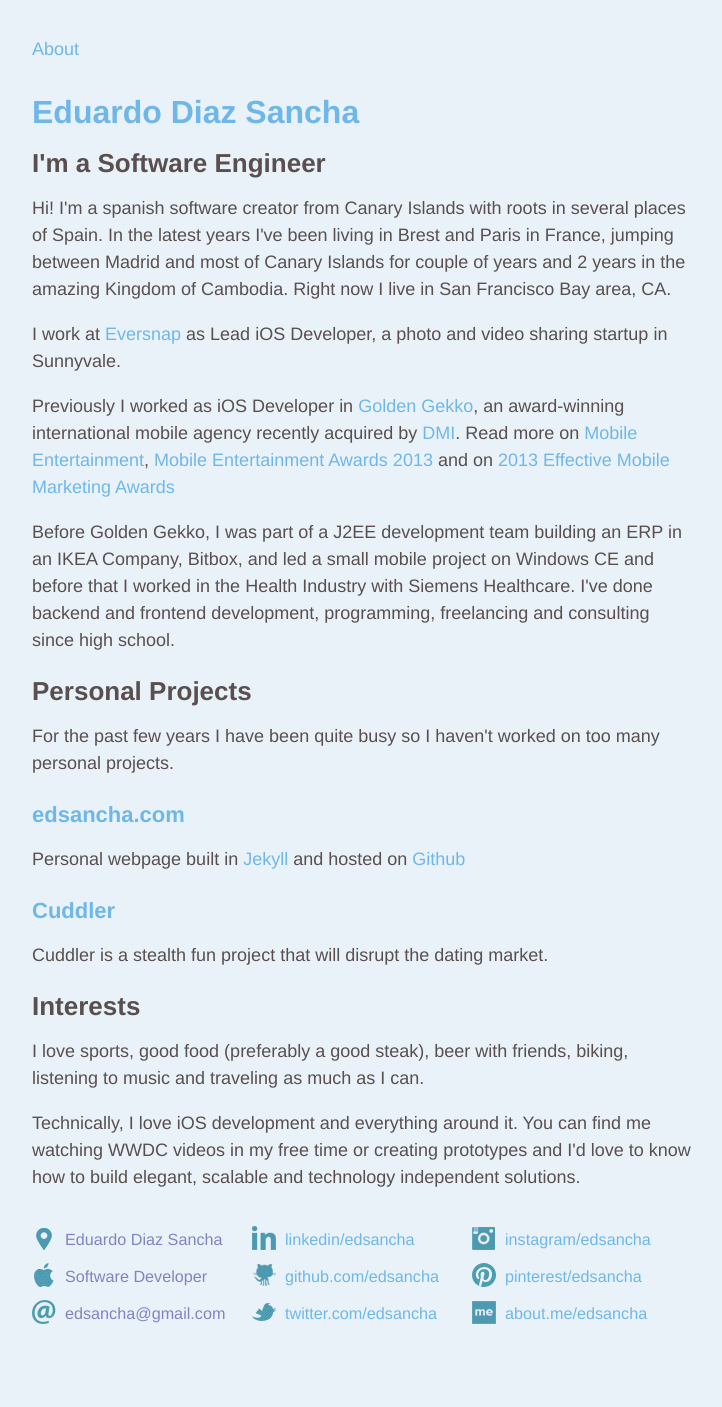
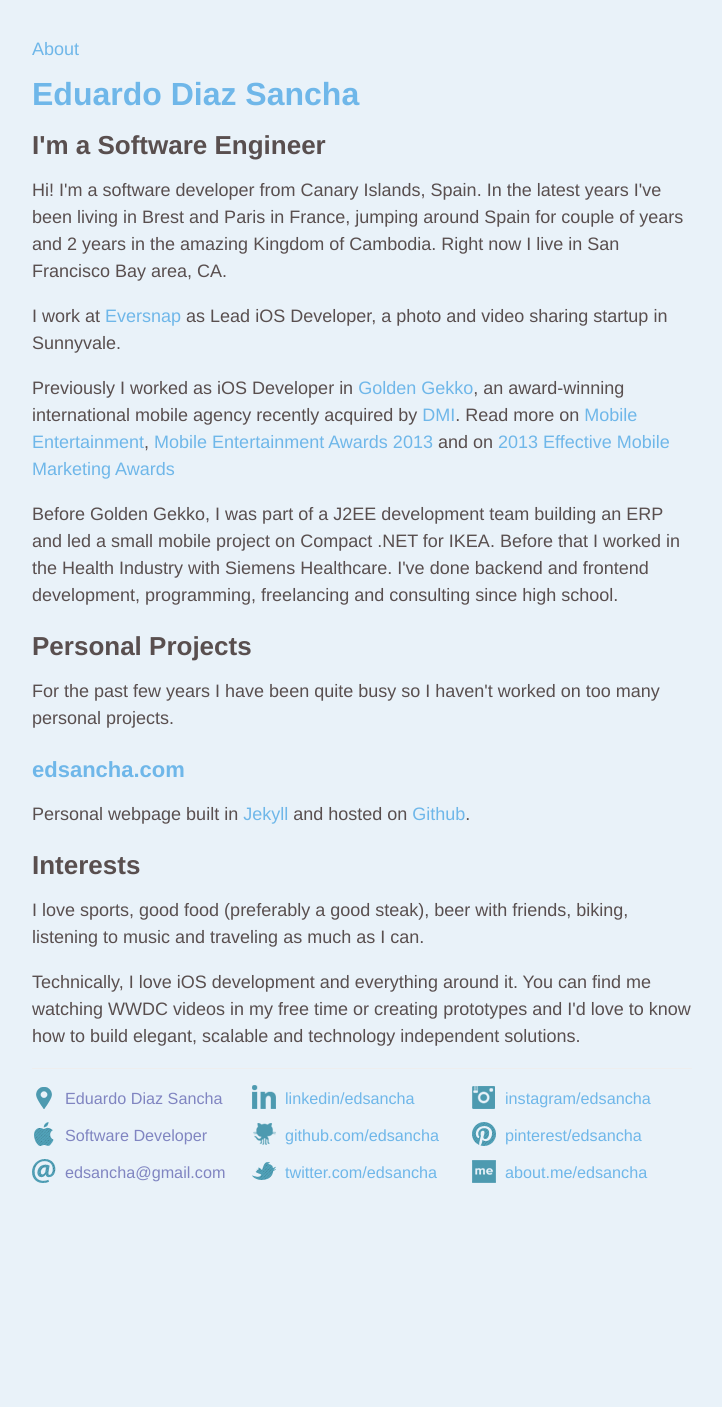
Before and after one commit to EdSancha/edsancha.github.io, a Jekyll site: the page built from index.html, in a window 1280 px wide. Shown: the whole page, without its empty margins (278-1000 px from the left). Built offline with Jekyll 4.4.1, drawn with Linux system fonts in a browser that asks for light colours; Markdown is read by kramdown in place of the engine named in the settings; after the commit the page ends 1266 px from its top, so only the background shows below that.

Commit message:
Cleaning code, better font legibility and other minor stuff

```diff
--- a/css/main.css
+++ b/css/main.css
@@ -25,11 +25,6 @@
 h2 {margin: 24px 0 12px 0; padding: 0; font-size:26px; font-weight:bold;}
 h3 {margin: 24px 0 12px 0; padding: 0; font-size:22px; font-weight:bold;}
 
-/*
-h1, h2, h3, h4, h5, h6 {
-  font-size: 100%; }
-h1 { margin-bottom: 1em; }
-*/
 p { margin: 1em 0; }
 
 a         { color: #6FB7E9; text-decoration:none }
@@ -67,9 +62,12 @@
 .site {
   font-size: 100%;
   text-align: left;
+  line-height: 1.5em;
+  margin:  1em auto 1em;
   width: 80%;
-  margin: 1em auto 1em;
-  line-height: 1.5em;
+  text-rendering:optimizeLegibility;
+
+  -webkit-font-smoothing: antialiased;
 }
 
 .footer {
@@ -77,12 +75,10 @@
   color: #666;
   border-top: 1px solid #eee;
   margin-top: 1em;
-  margin-bottom: 1em;
 /*  overflow: hidden; */
 }
 
 .header {
-    margin-bottom: 1em;
 }
 
 .header a {
@@ -134,43 +130,14 @@
 }
 
 .footer a.aboutme { background: url(../img/social-icons/aboutme.png) left top no-repeat; }
+.footer a.apple { background: url(../img/social-icons/apple.png) left top no-repeat; }
+.footer a.email { background: url(../img/social-icons/email.png) left top no-repeat; }
+.footer a.github { background: url(../img/social-icons/github-alt.png) left top no-repeat; }
 .footer a.instagram { background: url(../img/social-icons/instagram.png) left top no-repeat; }
 .footer a.location { background: url(../img/social-icons/location.png) left top no-repeat; }
+.footer a.linkedin { background: url(../img/social-icons/linkedin-alt.png) left top no-repeat; }
+.footer a.pinterest { background: url(../img/social-icons/pinterest.png) left top no-repeat; }
 .footer a.twitter { background: url(../img/social-icons/twitter.png) left top no-repeat; }
-.footer a.dribbble { background: url(../img/social-icons/dribbble.png) left top no-repeat; }
-.footer a.rss { background: url(../img/social-icons/rss.png) left top no-repeat; }
-.footer a.pinterest { background: url(../img/social-icons/pinterest.png) left top no-repeat; }
-.footer a.digg { background: url(../img/social-icons/digg.png) left top no-repeat; }
-.footer a.flickr { background: url(../img/social-icons/flickr.png) left top no-repeat; }
-.footer a.forrst { background: url(../img/social-icons/forrst.png) left top no-repeat; }
-.footer a.vimeo { background: url(../img/social-icons/vimeo.png) left top no-repeat; }
-.footer a.reddit { background: url(../img/social-icons/reddit.png) left top no-repeat; }
-.footer a.linkedin { background: url(../img/social-icons/linkedin-alt.png) left top no-repeat; }
-.footer a.facebook { background: url(../img/social-icons/facebook.png) left top no-repeat; }
-.footer a.paypal { background: url(../img/social-icons/paypal.png) left top no-repeat; }
-.footer a.stumbleupon { background: url(../img/social-icons/stumbleupon.png) left top no-repeat; }
-.footer a.email { background: url(../img/social-icons/email.png) left top no-repeat; }
-.footer a.deviantart { background: url(../img/social-icons/deviantart.png) left top no-repeat; }
-.footer a.netvibes { background: url(../img/social-icons/netvibes.png) left top no-repeat; }
-.footer a.yahoo { background: url(../img/social-icons/yahoo.png) left top no-repeat; }
-.footer a.github { background: url(../img/social-icons/github-alt.png) left top no-repeat; }
-.footer a.addthis { background: url(../img/social-icons/addthis.png) left top no-repeat; }
-.footer a.behance { background: url(../img/social-icons/behance.png) left top no-repeat; }
-.footer a.blogger { background: url(../img/social-icons/blogger.png) left top no-repeat; }
-.footer a.slashdot { background: url(../img/social-icons/slashdot.png) left top no-repeat; }
-.footer a.technorati { background: url(../img/social-icons/technorati.png) left top no-repeat; }
-.footer a.googleplus { background: url(../img/social-icons/googleplus.png) left top no-repeat; }
-.footer a.apple { background: url(../img/social-icons/apple.png) left top no-repeat; }
-.footer a.myspace { background: url(../img/social-icons/myspace.png) left top no-repeat; }
-.footer a.sharethis { background: url(../img/social-icons/sharethis.png) left top no-repeat; }
-.footer a.yelp { background: url(../img/social-icons/yelp.png) left top no-repeat; }
-.footer a.delicious { background: url(../img/social-icons/delicious.png) left top no-repeat; }
-.footer a.lastfm { background: url(../img/social-icons/lastfm.png) left top no-repeat; }
-.footer a.youtube { background: url(../img/social-icons/youtube.png) left top no-repeat; }
-.footer a.skype { background: url(../img/social-icons/skype.png) left top no-repeat; }
-.footer a.tumblr { background: url(../img/social-icons/tumblr.png) left top no-repeat; }
-.footer a.aim { background: url(../img/social-icons/aim.png) left top no-repeat; }
-.footer a.google { background: url(../img/social-icons/google.png) left top no-repeat; }
 
 .footer a:hover { background-position: left -34px; }
 
@@ -204,12 +171,8 @@
 
   .site {
     width: 480px;
-    margin:  2em auto 2em;
+    margin:  1em auto 1em;
     line-height: 1.5em;
-  }
-
-  .header {
-    margin-bottom: 2em;
   }
 
   .footer .contact { /*left column */
@@ -242,7 +205,8 @@
 
   .site {
     width: 585px;
-    margin:  2em auto 2em;
+    margin:  1em auto 1em;
+    line-height: 1.5em;
   }
 
   .footer .contact { /*left column */
--- a/index.html
+++ b/index.html
@@ -11,7 +11,7 @@
 <!--   <h2>About Me</h2>
  -->
   <p>
-          Hi! I'm a spanish software creator from Canary Islands with roots in several places of Spain. In the latest years I've been living in Brest and Paris in France, jumping between Madrid and most of Canary Islands for couple of years and 2 years in the amazing Kingdom of Cambodia. Right now I live in San Francisco Bay area, CA.
+          Hi! I'm a software developer from Canary Islands, Spain. In the latest years I've been living in Brest and Paris in France, jumping around Spain for couple of years and 2 years in the amazing Kingdom of Cambodia. Right now I live in San Francisco Bay area, CA.
   </p>
   <p>
           I work at <a href="http://www.eversnapapp.com" target="_blank">Eversnap</a> as Lead iOS Developer, a photo and video sharing startup in Sunnyvale.
@@ -20,7 +20,7 @@
           Previously I worked as iOS Developer in <a href="http://www.goldengekko.com" target="_blank">Golden Gekko</a>, an award-winning international mobile agency recently acquired by <a href="http://http://dminc.com" target="_blank">DMI</a>.  Read more on <a href="http://www.mobile-ent.biz/brands/dmi-buys-uk-app-maker-golden-gekko/041941" target="_blank">Mobile Entertainment</a>, <a href="http://www.mobile-ent.biz/industry/me-awards-2013-and-the-winners-are/042285" target="_blank">Mobile Entertainment Awards 2013</a> and on <a href="http://mobilemarketingmagazine.com/awards/2013-effective-mobile-marketing-awards-winners-unveiled/" target="_blank">2013 Effective Mobile Marketing Awards</a>
   </p>
   <p>
-          Before Golden Gekko, I was part of a J2EE development team building an ERP in an IKEA Company, Bitbox, and led a small mobile project on Windows CE and before that I worked in the Health Industry with Siemens Healthcare.  I've done backend and frontend development, programming, freelancing and consulting since high school.
+          Before Golden Gekko, I was part of a J2EE development team building an ERP and led a small mobile project on Compact .NET for IKEA. Before that I worked in the Health Industry with Siemens Healthcare.  I've done backend and frontend development, programming, freelancing and consulting since high school.
   </p>
 
   <h2>Personal Projects</h2>
@@ -31,13 +31,13 @@
 
           <h3><a href="https://github.com/edsancha/edsancha.com/">edsancha.com</a></h3>
           <p>
-                  Personal webpage built in <a href="http://jekyllrb.com" target="_blank">Jekyll</a> and hosted on <a href="http://github.com" target="_blank">Github</a>
+                  Personal webpage built in <a href="http://jekyllrb.com" target="_blank">Jekyll</a> and hosted on <a href="http://github.com" target="_blank">Github</a>.
           </p>
 
-          <h3><a href="https://cuddler.co/" target="_blank">Cuddler</a></h3>
+<!--           <h3><a href="http://cuddler.co/" target="_blank">Cuddler</a></h3>
           <p>
                   Cuddler is a stealth fun project that will disrupt the dating market.
-          </p>
+          </p> -->
 
   <h2>Interests</h2>
   <p>
@@ -46,14 +46,3 @@
   <p>
           Technically, I love iOS development and everything around it. You can find me watching WWDC videos in my free time or creating prototypes and I'd love to know how to build elegant, scalable and technology independent solutions.
   </p>
-
-<!--   <h2>Elsewhere on the Internet</h2>
-  <p>
-          <li><a href="https://github.com/edsancha">Github</a></li>
-          <li><a href="http://twitter.com/edsancha/">Twitter</a></li>
-  </p>
-
-  <h2>Contact Me</h2>
-  <p>
-          Feel free to contact me at <a href="mailto:ed.sancha@gmail.com">ed.sancha@gmail.com</a>.
-  </p> -->
```
